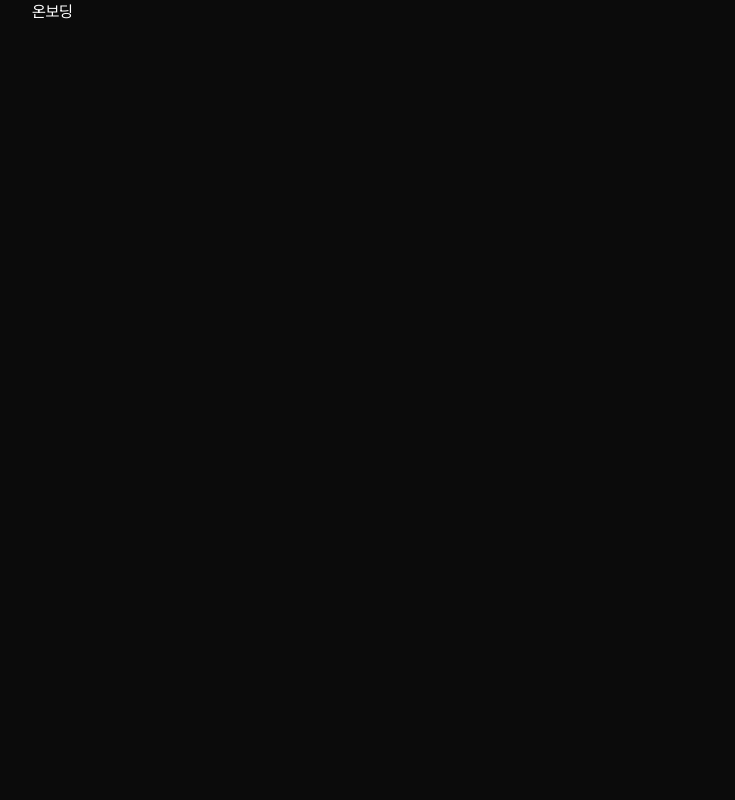
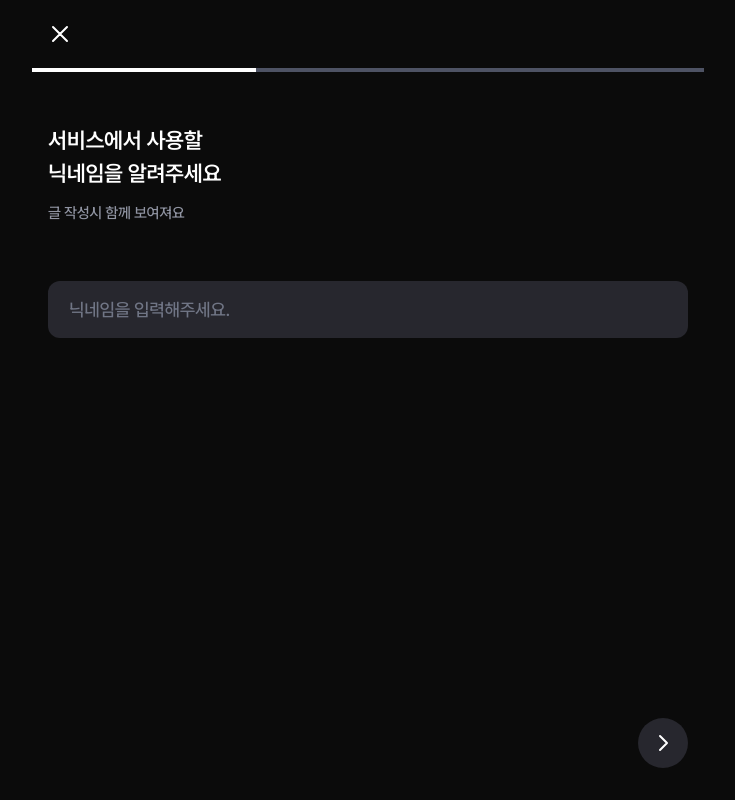
Before and after one commit to DDD-Community/DDD-13-WEBBB-FE, a Next.js app: page /onboarding in a window 1280 px wide. Shown: the whole page, without its empty margins (272-1007 px from the left). Built offline with nearby package versions, Linux system fonts and the light colour scheme.

Commit message:
feat: 온보딩 페이지 ui 구현

```diff
--- /dev/null
+++ b/app/onboarding/OptionGrid.tsx
@@ -0,0 +1,33 @@
+"use client";
+
+import Check from "@/assets/icons/ic_check.svg";
+import { useFormContext } from "react-hook-form";
+
+type OptionGridProps = {
+  name: string;
+  options: readonly string[];
+  legend: string;
+};
+
+export default function OptionGrid({ name, options, legend }: OptionGridProps) {
+  const { register } = useFormContext();
+
+  return (
+    <fieldset>
+      <legend className="sr-only">{legend}</legend>
+
+      <div className="grid grid-cols-2 gap-3">
+        {options.map((option) => (
+          <label
+            key={option}
+            className="text-head-18m has-checked:border-blue-20 has-checked:bg-blue-10 has-checked:text-blue-20 has-checked:text-head-18b border-gray-90 text-gray-60 flex cursor-pointer items-center gap-3 rounded-lg border px-4 py-3"
+          >
+            <input type="radio" value={option} className="peer sr-only" {...register(name)} />
+            <span>{option}</span>
+            <Check className="text-blue-20 invisible h-5 w-5 peer-checked:visible" aria-hidden="true" />
+          </label>
+        ))}
+      </div>
+    </fieldset>
+  );
+}
--- a/app/onboarding/page.tsx
+++ b/app/onboarding/page.tsx
@@ -1,3 +1,165 @@
+"use client";
+
+import X from "@/assets/icons/ic_x.svg";
+import XCircle from "@/assets/icons/ic_x_circle.svg";
+import ArrowLeft from "@/assets/icons/ic_arrow_left.svg";
+import ArrowRight from "@/assets/icons/ic_arrow_right.svg";
+import FormField from "@/components/FormField";
+import TextInput from "@/components/TextInput";
+import TopBar from "@/components/TopBar";
+import OptionGrid from "./OptionGrid";
+import { zodResolver } from "@hookform/resolvers/zod";
+import { careerSchema, jobSchema, onboardingSchema, type OnboardingInput } from "@/schemas/auth";
+import { useRouter } from "next/navigation";
+import { FormProvider, useForm, useWatch } from "react-hook-form";
+import { useState } from "react";
+
+type Step = 1 | 2 | 3;
+
+const STEP_FIELD = {
+  1: "nickname",
+  2: "job",
+  3: "career",
+} as const satisfies Record<Step, keyof OnboardingInput>;
+
+const STEP_META: Record<Step, string> = {
+  1: "서비스에서 사용할\n닉네임을 알려주세요",
+  2: "현재 취업 · 이직 준비중인\n직군은 무엇인가요?",
+  3: "해당 직군의 경력은\n얼마나 되나요?",
+};
+
 export default function Onboarding() {
-  return <div>온보딩</div>;
+  const router = useRouter();
+
+  const [step, setStep] = useState<Step>(1);
+
+  const methods = useForm<OnboardingInput>({
+    resolver: zodResolver(onboardingSchema),
+    mode: "onTouched",
+    defaultValues: { nickname: "" },
+  });
+
+  const {
+    register,
+    handleSubmit,
+    control,
+    trigger,
+    resetField,
+    formState: { errors },
+  } = methods;
+
+  const values = useWatch({ control });
+
+  const currentField = STEP_FIELD[step];
+  const currentValue = values[currentField];
+
+  function onSubmit(data: OnboardingInput) {
+    // eslint-disable-next-line no-console
+    console.log("onboarding submit:", data);
+    // TODO: 서버에 온보딩 요청 전송
+    router.push("/home");
+  }
+
+  async function handleRightClick() {
+    const ok = await trigger(currentField);
+    if (!ok) return;
+
+    if (step < 3) {
+      setStep((prev) => (prev + 1) as Step);
+    } else {
+      handleSubmit(onSubmit)();
+    }
+  }
+
+  function handleLeftClick() {
+    setStep((prev) => Math.max(1, prev - 1) as Step);
+  }
+
+  return (
+    <>
+      <TopBar
+        leftContent={
+          <button type="button" onClick={() => router.back()}>
+            <X className="h-6 w-6" />
+          </button>
+        }
+      />
+
+      <div className="relative h-1">
+        <div
+          className="absolute top-0 left-0 h-full bg-white transition-all"
+          style={{ width: `${(step / 3) * 100}%` }}
+        />
+        <div className="bg-gray-70 h-full" />
+      </div>
+
+      <div className="px-4">
+        <div className="mt-13 mb-14">
+          <p className="text-head-22sb mb-3 whitespace-pre-line">{STEP_META[step]}</p>
+          <p className="text-body-15m text-gray-50">글 작성시 함께 보여져요</p>
+        </div>
+
+        <FormProvider {...methods}>
+          <form className="flex grow flex-col" onSubmit={handleSubmit(onSubmit)}>
+            {step === 1 && (
+              <FormField name="nickname" hideLabel>
+                <TextInput
+                  type="text"
+                  placeholder="닉네임을 입력해주세요."
+                  rightSlot={
+                    typeof currentValue === "string" &&
+                    currentValue.length > 0 && (
+                      <button
+                        type="button"
+                        aria-label="입력 내용 지우기"
+                        onClick={() => resetField("nickname", { defaultValue: "" })}
+                      >
+                        <XCircle className="text-gray-60 h-6 w-6" aria-hidden="true" />
+                      </button>
+                    )
+                  }
+                  {...register("nickname")}
+                />
+              </FormField>
+            )}
+
+            {step === 2 && (
+              <FormField name="job" hideLabel>
+                <OptionGrid name="job" legend="직군 선택" options={jobSchema.options} />
+              </FormField>
+            )}
+
+            {step === 3 && (
+              <FormField name="career" hideLabel>
+                <OptionGrid name="career" legend="연차 선택" options={careerSchema.options} />
+              </FormField>
+            )}
+          </form>
+
+          <div className="pointer-events-none fixed inset-x-0 bottom-8 z-10">
+            <div className="mx-auto flex w-full max-w-2xl justify-between pr-4">
+              {step > 1 && (
+                <button
+                  type="button"
+                  className="bg-blue-30 disabled:bg-gray-90 pointer-events-auto z-10 mr-auto rounded-full py-3.25 pr-3.5 pl-3"
+                  onClick={handleLeftClick}
+                >
+                  <ArrowLeft className="h-6 w-6" />
+                </button>
+              )}
+
+              <button
+                type="button"
+                disabled={!currentValue || !!errors[currentField]}
+                className="bg-blue-30 disabled:bg-gray-90 pointer-events-auto z-10 ml-auto rounded-full py-3.25 pr-3 pl-3.5"
+                onClick={handleRightClick}
+              >
+                <ArrowRight className="h-6 w-6" />
+              </button>
+            </div>
+          </div>
+        </FormProvider>
+      </div>
+    </>
+  );
 }
--- a/components/FormField.tsx
+++ b/components/FormField.tsx
@@ -5,13 +5,14 @@ import { useFormContext } from "react-hook-form";
 import { FormFieldContext } from "./FormFieldContext";
 
 type FormFieldProps = {
-  label: string;
+  label?: string;
   name?: string;
   htmlFor?: string; // name과 DOM id가 달라야 할 때만 지정. 생략 시 name을 id로 사용
+  hideLabel?: boolean;
   children: ReactNode;
 };
 
-export default function FormField({ label, name, htmlFor, children }: FormFieldProps) {
+export default function FormField({ label, name, htmlFor, hideLabel, children }: FormFieldProps) {
   const { getFieldState, formState } = useFormContext();
 
   const error = name ? getFieldState(name, formState).error : undefined;
@@ -20,9 +21,11 @@ export default function FormField({ label, name, htmlFor, children }: FormFieldP
 
   return (
     <div>
-      <label htmlFor={inputId} className="text-body-16sb mb-3 block">
-        {label}
-      </label>
+      {!hideLabel && (
+        <label htmlFor={inputId} className="text-body-16sb mb-3 block">
+          {label}
+        </label>
+      )}
 
       <FormFieldContext.Provider value={{ inputId, errorId, invalid: !!error }}>{children}</FormFieldContext.Provider>
 
--- a/schemas/auth.ts
+++ b/schemas/auth.ts
@@ -50,5 +50,12 @@ export const signupSchema = z.object({
   password: passwordSchema,
 });
 
+export const onboardingSchema = z.object({
+  nickname: nicknameSchema,
+  job: jobSchema,
+  career: careerSchema,
+});
+
 export type LoginInput = z.infer<typeof loginSchema>;
 export type SignupInput = z.infer<typeof signupSchema>;
+export type OnboardingInput = z.infer<typeof onboardingSchema>;
```
Also changed, not shown: assets/icons/ic_arrow_right.svg (added).
